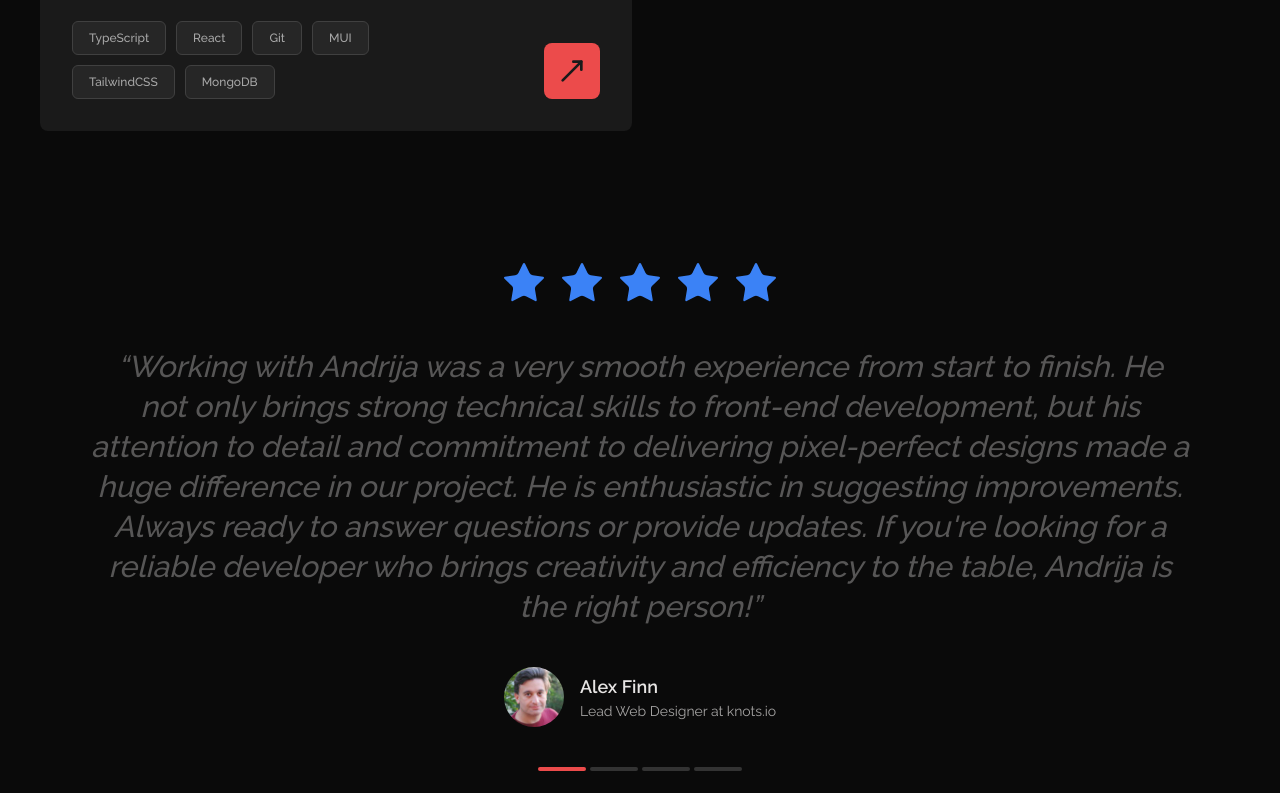
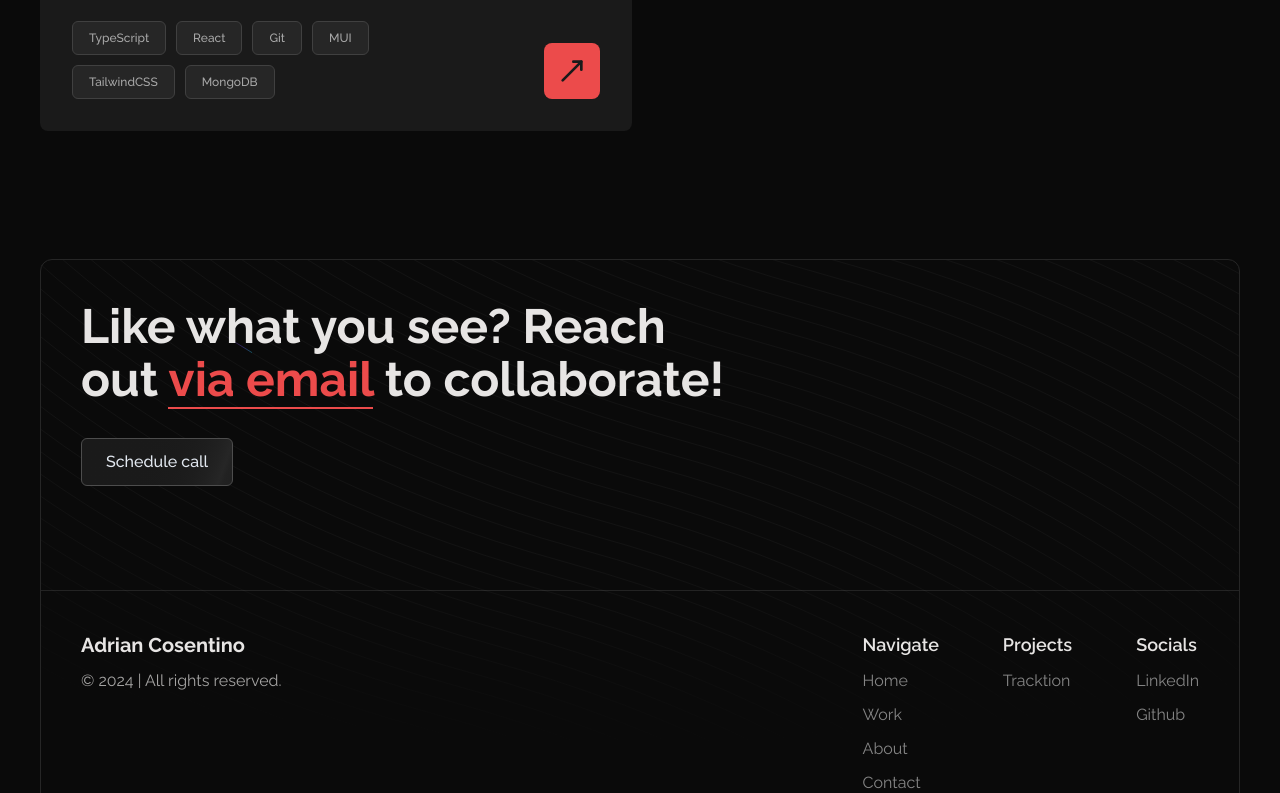
Before and after one commit to acozy03/Adrian-Portfolio, a Next.js app: page / in a window 1280 px wide. Shown: the part 2007-2800 px from the top of the page. Built offline with nearby package versions, Linux system fonts and the light colour scheme.

Commit message:
testing script settings

```diff
--- a/app/_components/Testimonials.tsx
+++ b/app/_components/Testimonials.tsx
@@ -1,104 +1,4 @@
 "use client";
-
-import AnimatedParagraph from "@/app/_components/AnimatedParagraph";
-import { testimonialItems } from "@/app/_lib/constants";
-import { motion } from "framer-motion";
-import { Star } from "lucide-react";
-import Image from "next/image";
-import { useEffect, useState } from "react";
-import { useInView } from "react-intersection-observer";
-
-const Testimonials = () => {
-  const [curIndex, setCurIndex] = useState(0);
-  const { ref, inView } = useInView({
-    triggerOnce: false,
-    threshold: 0.5,
-  });
-
-  const goToTestimonial = (index: number) => {
-    setCurIndex(index);
-  };
-
-  useEffect(() => {
-    let interval: NodeJS.Timeout;
-
-    if (inView) {
-      interval = setInterval(() => {
-        setCurIndex((prevIndex) =>
-          prevIndex === testimonialItems.length - 1 ? 0 : prevIndex + 1
-        );
-      }, 10000);
-    }
-
-    return () => clearInterval(interval);
-  }, [curIndex, inView]);
-
-  const currentTestimonial = testimonialItems[curIndex];
-
-  return (
-    <div ref={ref} className="mb-32 space-y-10">
-      <motion.div
-        className="flex justify-center items-center gap-2 sm:gap-2.5"
-        key={`stars-${curIndex}`}
-        initial={{ opacity: 0 }}
-        animate={{ opacity: 1 }}
-        transition={{ duration: 1.5 }}
-      >
-        {Array.from({ length: currentTestimonial.stars }).map((_, index) => (
-          <Star
-            key={index}
-            fill="#3B82F6"
-            strokeWidth={0}
-            className="size-10 sm:size-12"
-          />
-        ))}
-      </motion.div>
-
-      <motion.div
-        key={`description-${curIndex}`}
-        initial={{ opacity: 0 }}
-        animate={{ opacity: 1 }}
-        transition={{ duration: 1.5 }}
-      >
-        <AnimatedParagraph paragraph={currentTestimonial.description} />
-      </motion.div>
-
-      <motion.div
-        className="flex items-center justify-center gap-4"
-        key={`avatar-${curIndex}`}
-        initial={{ opacity: 0, x: -70 }}
-        animate={{ opacity: 1, x: 0 }}
-        transition={{ duration: 0.5 }}
-      >
-        <div className="rounded-full overflow-hidden inline-block">
-          <Image
-            src={currentTestimonial.image}
-            alt="avatar"
-            width={60}
-            height={60}
-          />
-        </div>
-        <div>
-          <h3 className="text-lg font-semibold">{currentTestimonial.name}</h3>
-          <p className="text-sm opacity-70">{currentTestimonial.proffesion}</p>
-        </div>
-      </motion.div>
-
-      <div className="flex justify-center items-center gap-1">
-        {testimonialItems.map((testimonial, i) => (
-          <button
-            key={i}
-            onClick={() => goToTestimonial(i)}
-            className={`w-12 h-1 ${
-              curIndex === i
-                ? "bg-primary duration-1000"
-                : "bg-[#333333] hover:bg-[#444444] duration-300"
-            } rounded-full transition-colors`}
-          ></button>
-        ))}
-      </div>
-    </div>
-  );
-};
-
-export default Testimonials;
+const fill = () => {
+ };
+export default fill;
--- a/app/_lib/constants.ts
+++ b/app/_lib/constants.ts
@@ -72,24 +72,6 @@ export const portfolioProjects = [
 
 export const tooltipItems = [
   {
-    id: 1,
-    name: "Bogdan Aleksic",
-    designation: "Great job!",
-    image: "/imgs/avatars/bogdan.svg",
-  },
-  {
-    id: 2,
-    name: "Djordje Djurovic",
-    designation: "Incredibly responsible",
-    image: "/imgs/avatars/djordje.jpeg",
-  },
-  {
-    id: 3,
-    name: "Anthony Sean",
-    designation: "Highly recommended!",
-    image: "/imgs/avatars/Anthony.jpg",
-  },
-  {
     id: 4,
     name: "Alex Finn",
     designation: "Enjoyable experience.",
@@ -100,38 +82,12 @@ export const tooltipItems = [
 export const testimonialItems = [
   {
     id: 1,
-    stars: 5,
-    name: "Alex Finn",
-    proffesion: "Lead Web Designer at knots.io",
+    stars: 0,
+    name: "",
+    proffesion: "",
     description:
-      "“Working with Andrija was a very smooth experience from start to finish.  He not only brings strong technical skills to front-end development, but his attention to detail and commitment to delivering pixel-perfect  designs made a huge difference in our project. He is enthusiastic in  suggesting improvements. Always ready to answer questions or provide  updates. If you're looking for a reliable developer who brings  creativity and efficiency to the table, Andrija is the right person!”",
+      "",
     image: "/imgs/avatars/Alex.jpg",
   },
-  {
-    id: 2,
-    stars: 5,
-    name: "Djordje Djurovic",
-    proffesion: "CEO at DigitalityLab",
-    description:
-      "“Andrija is an outstanding frontend specialist and presents consistently high level of work. During our work together, he has demonstrated extraordinary skills in simplifying complex ideas into clean, functional, and visually appealing designs. His communication is to the point and time management is perfect, even for the most pressing deadlines. I would highly recommend him to any company looking to bring on a frontend developer with strong technical skills and an keen eye for design.”",
-    image: "/imgs/avatars/djordje.jpeg",
-  },
-  {
-    id: 3,
-    stars: 5,
-    name: "Anthony Sean",
-    proffesion: "Chief Technology Officer at DealJet",
-    description:
-      "“On several occasions, I have had the privilege to work with Andrija, and he has never failed to impress. While he possesses a great level of knowledge in frontend development, what I find most remarkable about him is his obsession with getting every detail right in order to achieve perfection in the end-user experience. He always pays attention to the project requirements, raises up some pertinent issues, and most importantly delivers beyond the call of duty. Andrija is the kind of person who adds value to the team he's in!”",
-    image: "/imgs/avatars/Anthony.jpg",
-  },
-  {
-    id: 4,
-    stars: 5,
-    name: "Bogdan Aleksic",
-    proffesion: "Investment Educator and Crypto Expert",
-    description:
-      "“I got on board Andrija from Upwork to help me develop a website for my course on blockchain, cryptocurrency, and investment techniques. Because of his effort, I was able to generate considerable sales from my course after launching it, and I have received good reviews about the design and functionality of the website. Andrija is someone I would highly recommend!”",
-    image: "/imgs/avatars/bogdan.svg",
-  },
+
 ];
```
Also changed, not shown: 1 other file (tests, documents, lock files or other folders).
